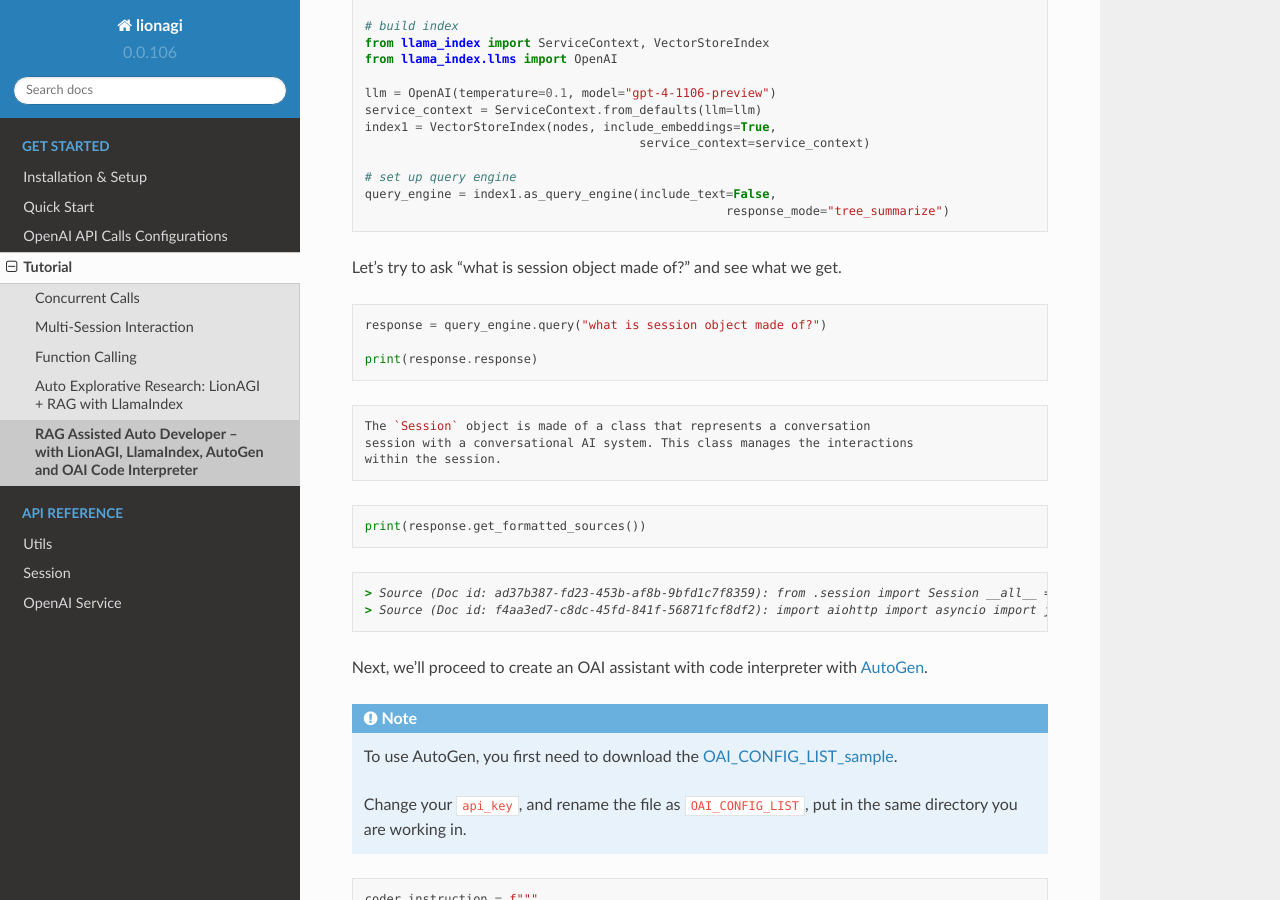
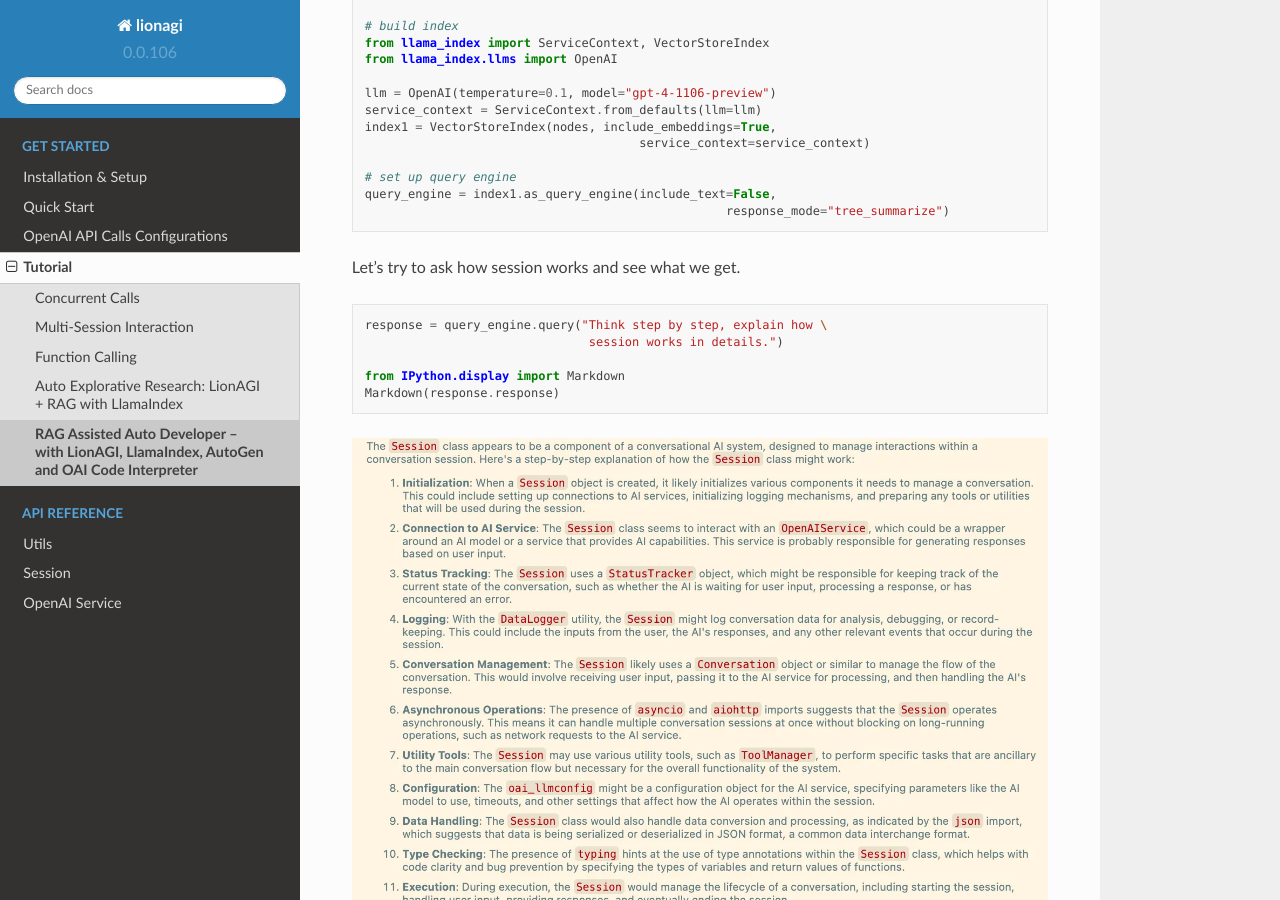
Before and after one commit to lion-agi/lionagi, a Sphinx documentation site: the page built from docs/Get_started/Examples/coder.rst, in a window 1280 px wide and 900 px high, scrolled down 1552 px. Built offline with Sphinx 7.4.7 and the Read the Docs theme 2.0.0, drawn with Linux system fonts in a browser that asks for light colours.

Commit message:
Update doc

```diff
--- a/docs/Get_started/Examples/coder.rst
+++ b/docs/Get_started/Examples/coder.rst
@@ -81,19 +81,17 @@ We are going to build a `LlamaIndex <https://www.llamaindex.ai/>`_
    query_engine = index1.as_query_engine(include_text=False,
 			                             response_mode="tree_summarize")
 
-Let's try to ask "what is session object made of?" and see what we get.
+Let's try to ask how session works and see what we get.
 
 .. code-block:: python
 
-   response = query_engine.query("what is session object made of?")
+   response = query_engine.query("Think step by step, explain how \
+                                  session works in details.")
 
-   print(response.response)
+   from IPython.display import Markdown
+   Markdown(response.response)
 
-.. code-block:: markdown
-
-   The `Session` object is made of a class that represents a conversation
-   session with a conversational AI system. This class manages the interactions
-   within the session.
+.. image:: session.png
 
 .. code-block:: python
 
```
Also changed, not shown: docs/Get_started/Examples/session.png (added).
